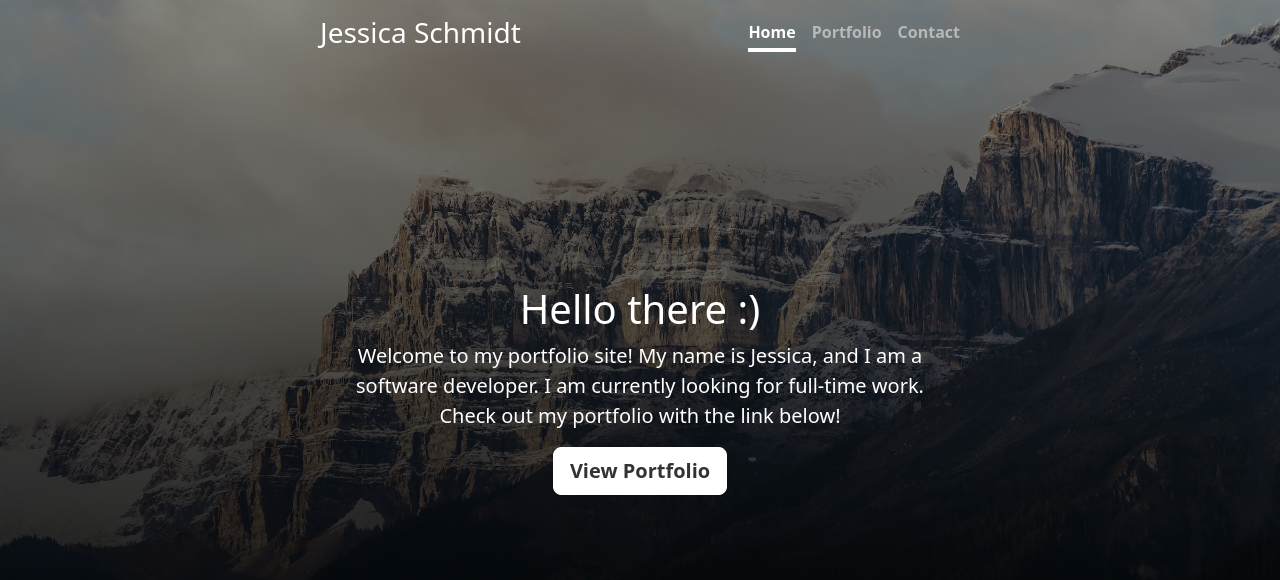
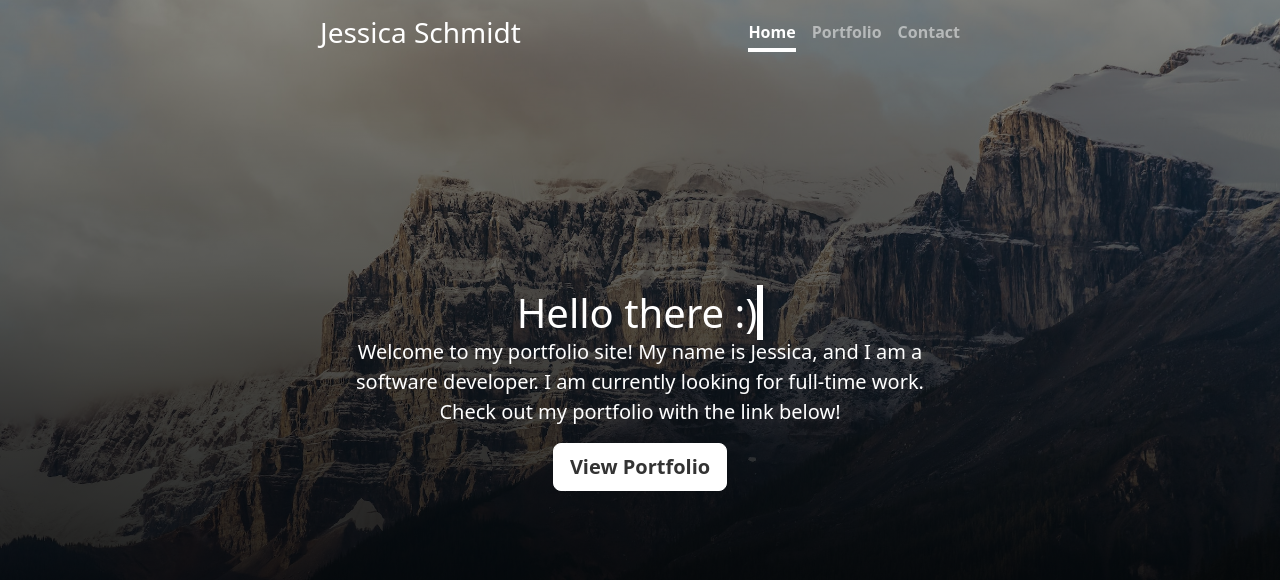
Before and after one commit to thejessimica/portfolio, a Flask app: page / in a window 1280 px wide. Shown: the top 580 px of the page. Run offline with Flask 3, Linux system fonts and the light colour scheme; some libraries are stand-ins or nearby versions.

Commit message:
Add blinking cursor on home page

```diff
--- a/static/css/cover.css
+++ b/static/css/cover.css
@@ -76,3 +76,20 @@ body::after {
   color: #fff;
   border-bottom-color: #fff;
 }
+
+.typewriter h1 {
+  display: inline;
+  overflow: hidden; /* Ensures the content is not revealed until the animation */
+  border-right: .15em solid white; /* The typwriter cursor */
+  white-space: nowrap; /* Keeps the content on a single line */
+  margin: 0 auto; /* Gives that scrolling effect as the typing happens */
+  animation:
+    typing 3.5s steps(40, end),
+    blink-caret .75s step-end infinite;
+}
+
+/* The typewriter cursor effect */
+@keyframes blink-caret {
+  from, to { border-color: transparent }
+  50% { border-color: white; }
+}
--- a/templates/index.html
+++ b/templates/index.html
@@ -10,9 +10,13 @@
       </nav>
     </div>
   </header>
+  <main class="px-3">
+<div class="container">
+  <div class="typewriter">
+    <h1>Hello there :)</h1>
+  </div>
+</div>
 
-  <main class="px-3">
-    <h1>Hello there :)</h1>
     <p class="lead">Welcome to my portfolio site! My name is Jessica, and I am a software developer. I am currently looking for full-time work. <br>Check out my portfolio with the link below!</p>
     <p class="lead">
       <a href="{{ url_for('portfolio') }}" class="btn btn-lg btn-light fw-bold border-white bg-white">View Portfolio</a>
```
